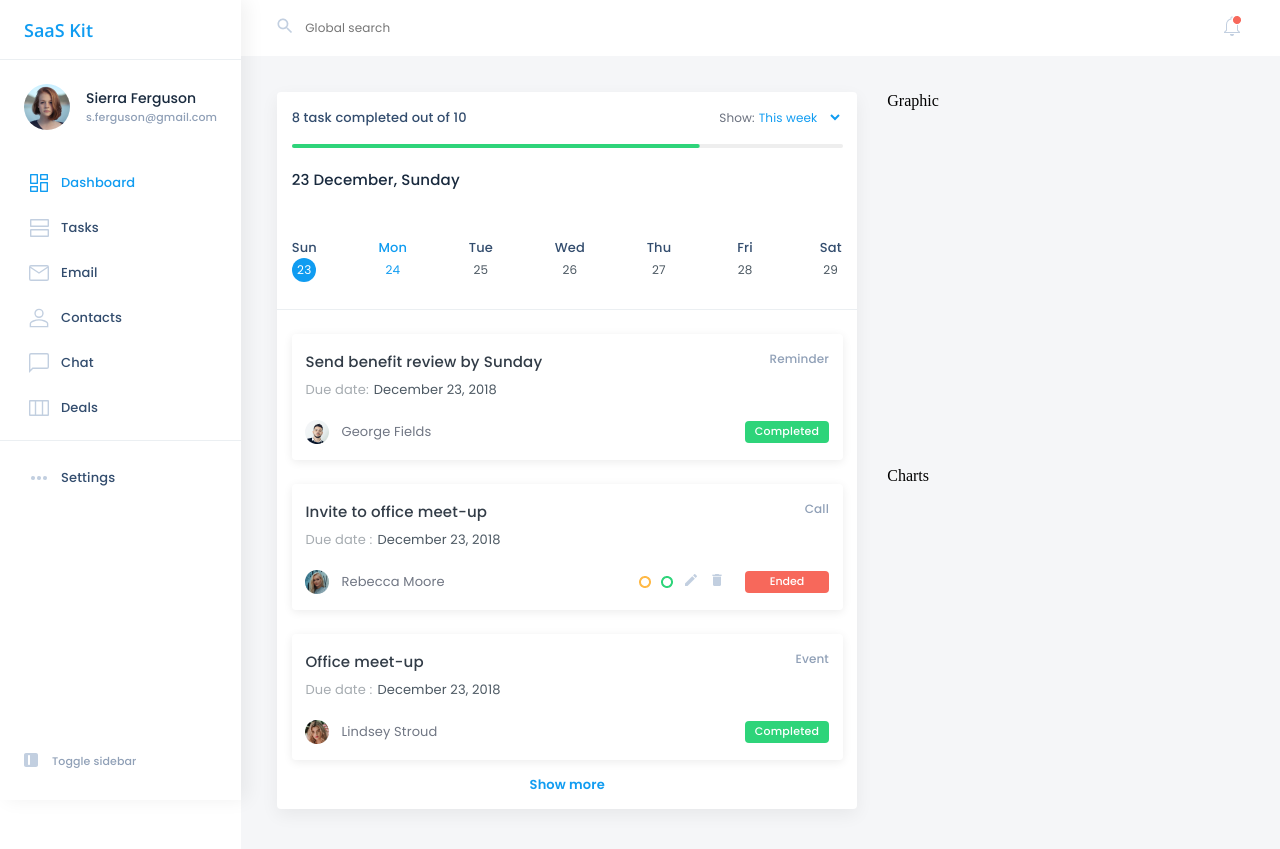
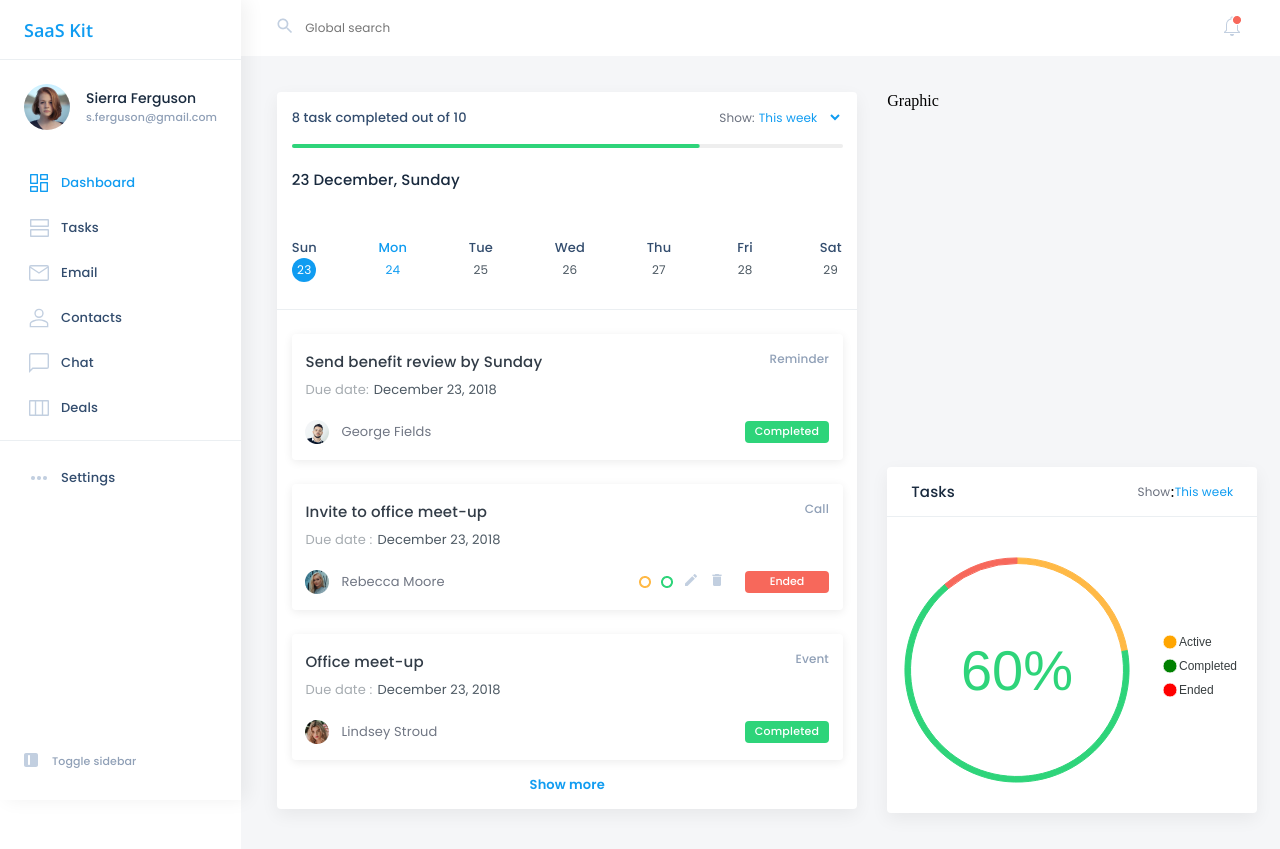
Before and after one commit to AliQasimzade/SaaS-DashBoard-UI-Kit, a React (Create React App) app: page /dashboard in a window 1280 px wide. Built offline with nearby package versions, Linux system fonts and the light colour scheme.

Commit message:
Created donut chart

```diff
--- a/package.json
+++ b/package.json
@@ -7,8 +7,10 @@
     "@testing-library/jest-dom": "^5.12.0",
     "@testing-library/react": "^11.2.6",
     "@testing-library/user-event": "^12.8.3",
+    "apexcharts": "^3.26.1",
     "node-sass": "^5.0.0",
     "react": "^17.0.2",
+    "react-apexcharts": "^1.3.9",
     "react-dom": "^17.0.2",
     "react-redux": "^7.2.3",
     "react-router-dom": "^5.2.0",
--- a/src/components/SideBar.js
+++ b/src/components/SideBar.js
@@ -94,13 +94,13 @@ const SideBar = () => {
 								src={item.img}
 								alt=""
 								className="disable-image"
-								key={key + 1}
+								key={key - 1}
 								style={key === listKey.key ? {opacity:'1'} : {}}
 							/>
 						</div>
 						<NavLink
 							key={key}
-							to={key === 0 ? '/dashboard': '/'}
+							to={key === 0 ? '/dashboard': '/contacts'}
 							style={key === listKey.key ? { color: '#109CF1' } : {}}
 							onClick={() => handleClickList(key)}
 						>
--- a/src/components/TasksChart.js
+++ b/src/components/TasksChart.js
@@ -1,11 +1,80 @@
-import React from 'react'
+import React, { useState } from 'react';
+import ReactApexChart from 'react-apexcharts';
+import '../styles/TasksChart.scss';
 
 const TasksChart = () => {
-    return (
-        <div className="tasks-chart">
-            Charts
-        </div>
-    )
-}
+	const [options] = useState({
+		series: [20, 60, 10],
+		labels: ['Active', 'Completed', 'Ended'],
+		plotOptions: {
+			pie: {
+				donut: {
+					size: 95,
+					labels: {
+						show: true,
+						name: {
+							show: false,
+							offsetY: -5,
+						},
+						value: {
+							show: true,
+							color: '#2ED47A',
+							fontSize: '56px',
+							offsetY: +20,
+							formatter: function (val) {
+								return val + '%';
+							},
+						},
+						total: {
+							show: true,
+							label: 'Total',
+							color: 'blue',
+							formatter: function () {
+								return 60 + '%';
+							},
+						},
+					},
+				},
+			},
+		},
+
+		stroke: {
+			colors: ['#FFB946', '#2ED47A', '#F7685B'],
+			width: 1,
+		},
+		chart: {
+			type: 'donut',
+		},
+		colors: ['orange', 'green', 'red'],
+
+		fill: {
+			colors: ['#FFB946', '#2ED47A', '#F7685B'],
+		},
+		dataLabels: {
+			enabled: false,
+		},
+		legend: {
+			position: 'right',
+			offsetY: 60,
+			fontFamily: 'sans-serif'
+		},
+	});
+	return (
+		<div className="tasks-chart">
+			<div className="donut-chart-tasks">
+				<p>Tasks</p>
+				<div className="show-chart">
+					<p>Show</p>: <span>This week</span>
+				</div>
+			</div>
+			<ReactApexChart
+				options={options}
+				series={options.series}
+				type="donut"
+				style={{width:'370px'}}
+			/>
+		</div>
+	);
+};
 
 export default TasksChart;
--- a/src/styles/TasksChart.scss
+++ b/src/styles/TasksChart.scss
@@ -0,0 +1,46 @@
+@import 'fonts.scss';
+
+.tasks-chart {
+	align-items: center;
+	background-color: #fff;
+	border-radius: 4px;
+	box-shadow: 0px 6px 18px rgba(0, 0, 0, 0.06);
+	display: flex;
+	flex-direction: column;
+	height: 100%;
+	justify-content: flex-start;
+	.donut-chart-tasks {
+		align-items: center;
+		border-bottom: 1px solid #ebeff2;
+		display: flex;
+		height: 50px;
+		justify-content: space-between;
+		margin-bottom: 33px;
+		padding: 0 24px;
+		width: 100%;
+		p {
+			color: #192a3e;
+			font-family: Poppins-Medium;
+			font-size: 15px;
+			letter-spacing: 0.01em;
+		}
+		.show-chart {
+            display: flex;
+            align-items: center;
+
+			p {
+				color: #6a707e;
+				font-size: 12px;
+				letter-spacing: 0.01em;
+                font-family: Poppins-Regular;
+
+			}
+            span{
+                font-size: 12px;
+				letter-spacing: 0.01em;
+                font-family: Poppins-Regular;
+                color: #109CF1;
+            }
+		}
+	}
+}
```
Also changed, not shown: public/index.html (indentation only), 1 other file (tests, documents, lock files or other folders).
